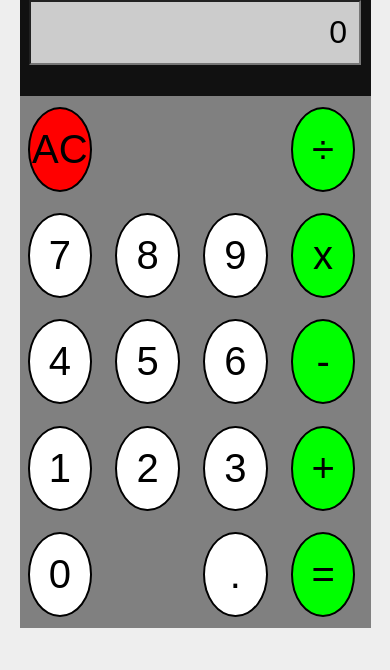
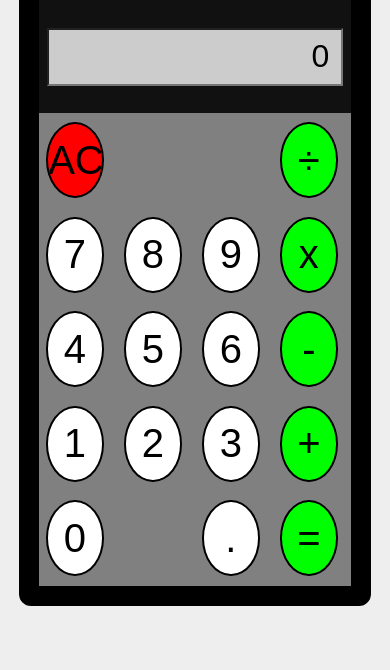
Before and after one commit to BrendanGasparin/odin-calculator, a plain HTML site: page index.html in a window 390 px wide. Shown: the part 174-844 px from the top of the page. Drawn offline with Linux system fonts and the light colour scheme.

Commit message:
Try to fix appearance on phone

```diff
--- a/css/style.css
+++ b/css/style.css
@@ -13,8 +13,10 @@
 
 .calculator {
     background-color: #111111;
-    width: 90vw;
-    height: 90vh;
+    width: 80vw;
+    height: 80vh;
+    border-radius: 12px;
+    border: 20px solid #000000;
 }
 
 .display-panel {
@@ -101,8 +103,6 @@ input[type="button"].green-button {
     .calculator {
         width: 500px;
         height: 80vh;
-        border-radius: 12px;
-        border: 20px solid #000000;
     }
 }
 
```
